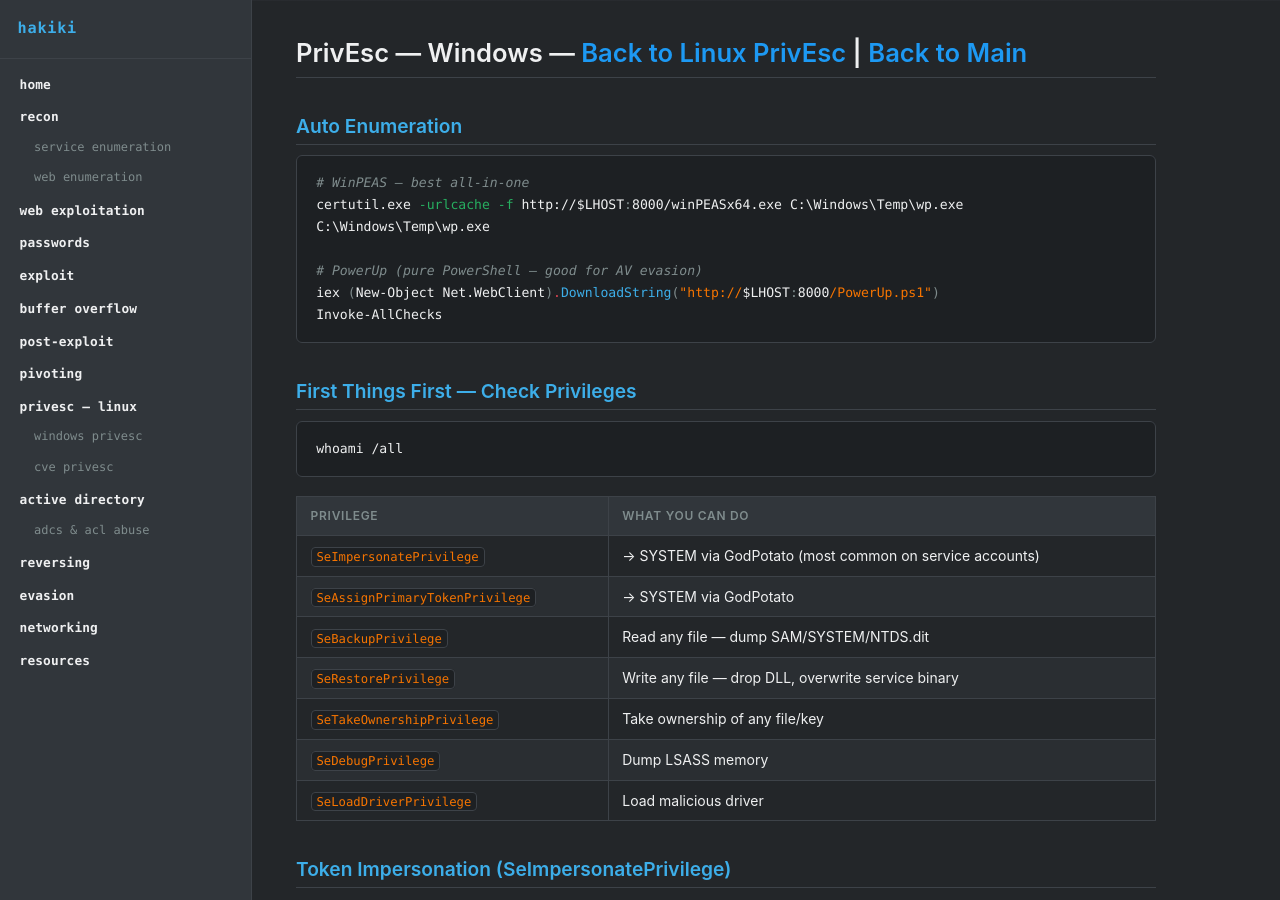
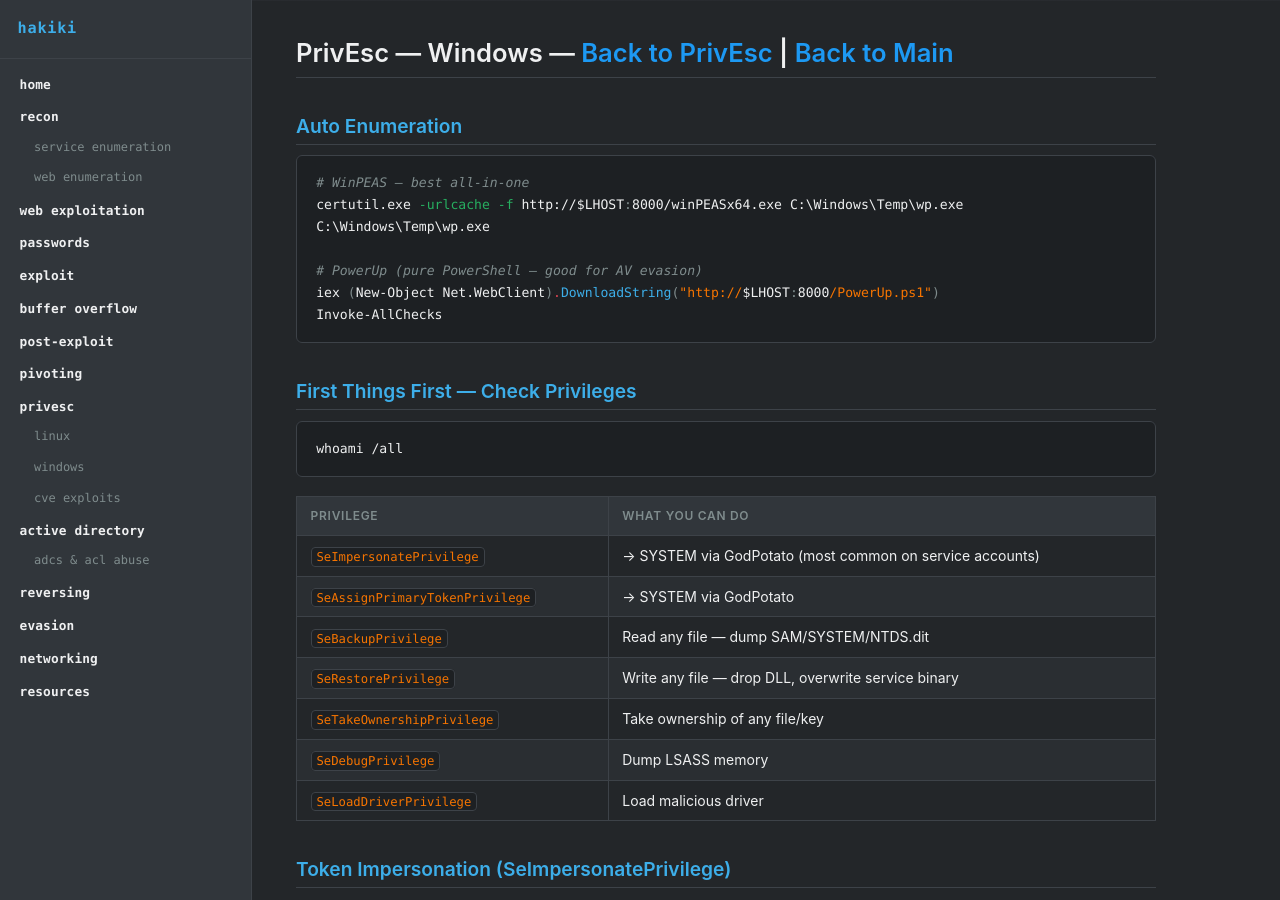
Before and after one commit to v0idravl/hakiki, a Jekyll site: the page built from privesc/windows_privesc.md, in a window 1280 px wide and 900 px high. Built offline with Jekyll 4.4.1, drawn with Linux system fonts in a browser that asks for light colours; our own code applies the rules of GitHub Pages for plain Markdown files.

Commit message:
privesc nav: separate linux/windows/cve as peers
Section was "privesc — linux" with windows nested under it, implying
hierarchy. Now "privesc" with linux, windows, cve exploits as equal
siblings. Also fixed back-link text on windows_privesc.md.

```diff
--- a/privesc/windows_privesc.md
+++ b/privesc/windows_privesc.md
@@ -1,4 +1,4 @@
-# PrivEsc — Windows — [Back to Linux PrivEsc](privesc_main.md) | [Back to Main](../README.md)
+# PrivEsc — Windows — [Back to PrivEsc](privesc_main.md) | [Back to Main](../README.md)
 
 ## Auto Enumeration
 
```
Also changed, not shown: _data/nav.yml (+5 -3 lines), privesc/cve_privesc.md (+1 -1 lines).
